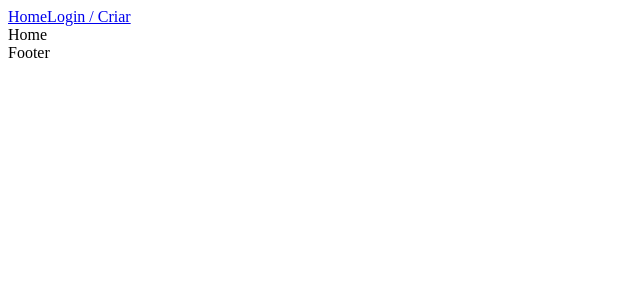
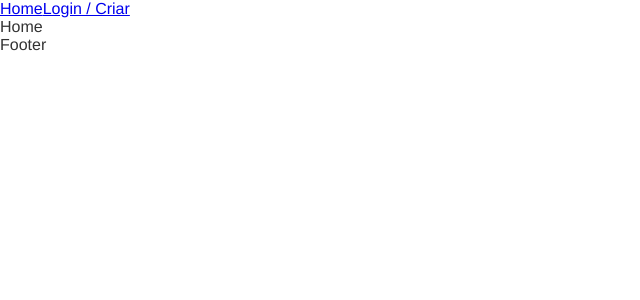
Before and after one commit to viniciussnitram/dogs, a React (Vite) app: page / in a window 1280 px wide. Shown: the top 300 px of the page, without its empty margins (0-640 px from the left). Built offline with nearby package versions, Linux system fonts and the light colour scheme.

Commit message:
feat: reseted some CSS global styles and imported the App.css into App.jsx

```diff
--- /dev/null
+++ b/src/App.css
@@ -0,0 +1,43 @@
+* {
+    box-sizing: border-box;
+}
+
+body {
+    margin: 0px;
+    color: #333333;
+    --type-first: Helvetica, Arial, sans-serif;
+    --type-secont: 'Spectral', Georgia;
+    font-family: var(--type-first);
+}
+
+h1,
+h2,
+h3,
+h4,
+p {
+    margin: 0px;
+}
+
+ul, li {
+    list-style: none;
+    padding: 0px;
+    margin: 0px;
+}
+
+img {
+    display: block;
+    max-width: 100%;
+}
+
+button, input {
+    display: block;
+    font-size: 1rem;
+    font-family: var(--type-first);
+    color: #333333;
+}
+
+.container {
+    max-width: 50rem;
+    padding: 0 1rem;
+    margin: 0 auto;
+}
--- a/src/App.jsx
+++ b/src/App.jsx
@@ -1,4 +1,5 @@
 import React from 'react';
+import './App.css';
 import { BrowserRouter, Route, Routes } from 'react-router-dom';
 import Header from './Components/Header/Header';
 import Footer from './Components/Footer/Footer';
```
